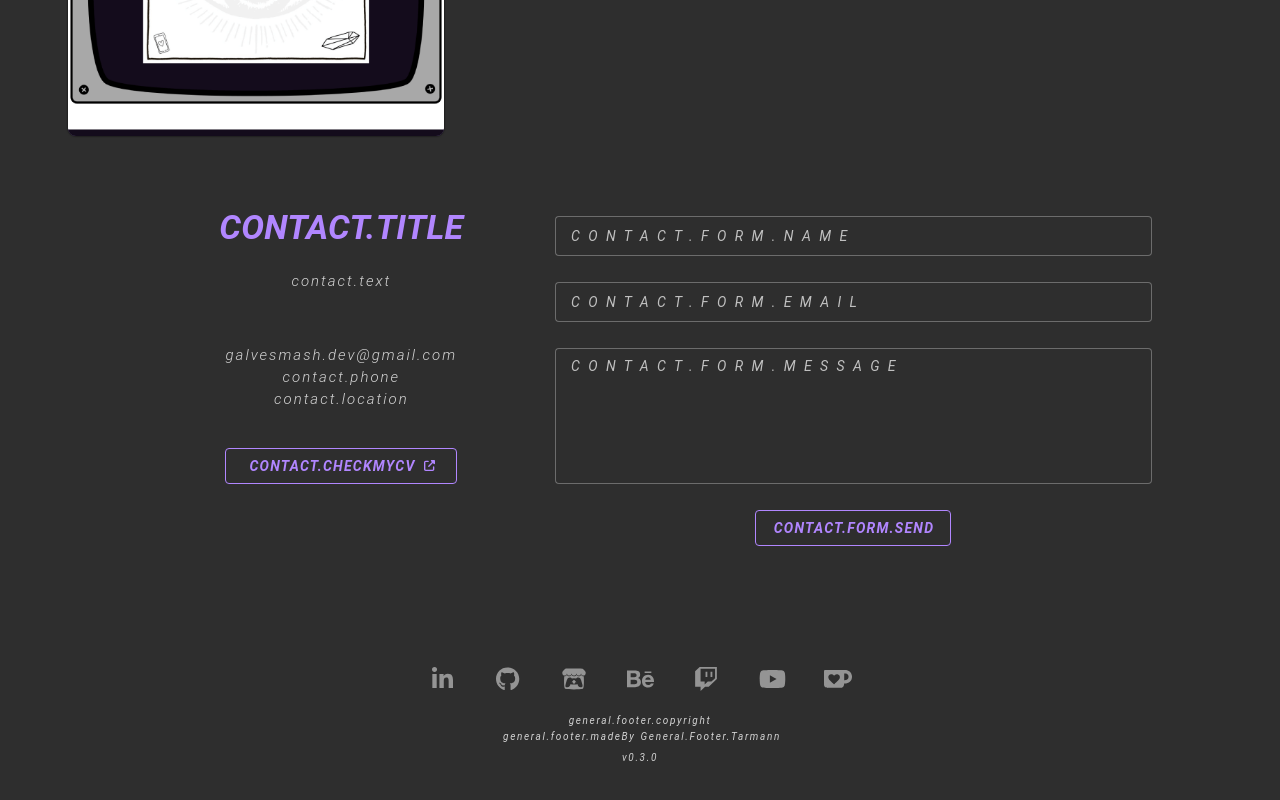
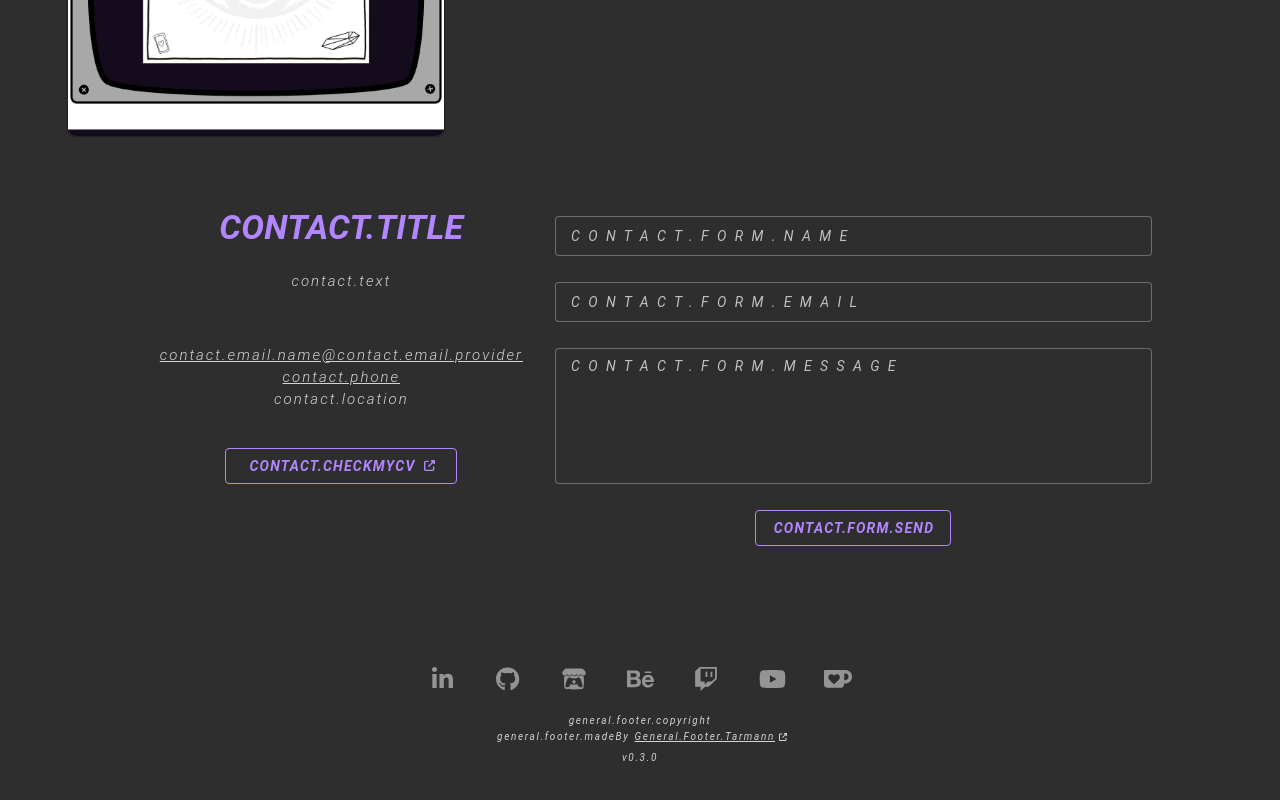
Before and after one commit to Galvesmash/galvesmash-website, a Nuxt app: page / in a window 1280 px wide. Shown: the part 1136-1936 px from the top of the page. Built offline with nearby package versions, Linux system fonts and the light colour scheme.

Commit message:
fix: fix for email in contact me and add underline to thaistarmann link in footer

```diff
--- a/components/AppFooter.vue
+++ b/components/AppFooter.vue
@@ -29,7 +29,7 @@
               v-bind="props"
               :color="isHovering && !isMobileView ? 'primary' : 'secondary'"
               :style="{ transition: 'all .3s' }"
-              class="mb-1 opacity-100 pa-0 text-capitalize text-headline-footer"
+              class="mb-1 opacity-100 pa-0 text-capitalize text-decoration-underline text-headline-footer"
               density="compact"
               height="13px"
               href="https://www.ttarmann.com"
@@ -38,6 +38,8 @@
               variant="plain"
             >
               {{ t('general.footer.tarmann') }}
+
+              <v-icon class="ml-1" color="secondary" icon="fa-solid fa-up-right-from-square" size="8" />
             </v-btn>
           </v-hover>
         </p>
--- a/components/ContactMe.vue
+++ b/components/ContactMe.vue
@@ -63,11 +63,11 @@
           {{ t('contact.text') }}
         </p>
 
-        <p class="font-italic mt-6 mt-md-14 text-headline-general text-secondary">
-          galvesmash.dev@gmail.com
+        <p class="font-italic mt-6 mt-md-14 opacity-100 pa-0 no-user-select text-decoration-underline text-headline-general text-none text-secondary">
+          {{ t('contact.email.name') }}@{{ t('contact.email.provider') }}
         </p>
 
-        <p class="font-italic mt-1 text-headline-general text-secondary">
+        <p class="font-italic mt-1 opacity-100 no-user-select pa-0 text-decoration-underline text-headline-general text-none text-secondary">
           {{ t('contact.phone') }}
         </p>
 
--- a/lang/en/contact/index.js
+++ b/lang/en/contact/index.js
@@ -5,6 +5,10 @@ export const contact = {
     message: 'Message',
     name: 'Name',
     send: 'Send',
+  },
+  email: {
+    name: 'galvesmash.dev',
+    provider: 'gmail.com',
   },
   error: {
     email: 'Invalid email.',
--- a/lang/pt-br/contact/index.js
+++ b/lang/pt-br/contact/index.js
@@ -5,6 +5,10 @@ export const contact = {
     message: 'Mensagem',
     name: 'Nome',
     send: 'Enviar',
+  },
+  email: {
+    name: 'galvesmash.dev',
+    provider: 'gmail.com',
   },
   error: {
     email: 'Email inválido.',
```
